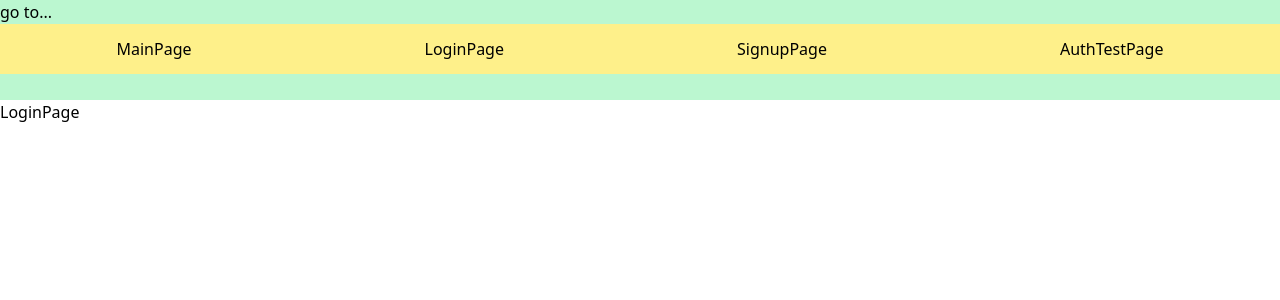
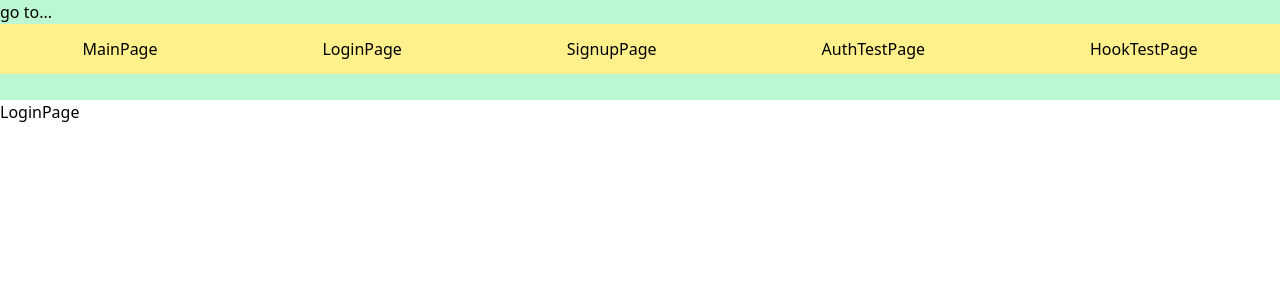
Before and after one commit to computer-note/supabase-practice, a React (Vite) app: page /login in a window 1280 px wide. Shown: the top 300 px of the page. Built offline with nearby package versions, Linux system fonts and the light colour scheme; no server answers.

Commit message:
add (Header.jsx): HookTestPage 내비게이션 추가

```diff
--- a/src/layout/Header.jsx
+++ b/src/layout/Header.jsx
@@ -9,6 +9,7 @@ function Header() {
         <Link to='/login'>LoginPage</Link>
         <Link to='/signup'>SignupPage</Link>
         <Link to='/auth-test'>AuthTestPage</Link>
+        <Link to='/hook-test'>HookTestPage</Link>
       </nav>
     </header>
   );
```
